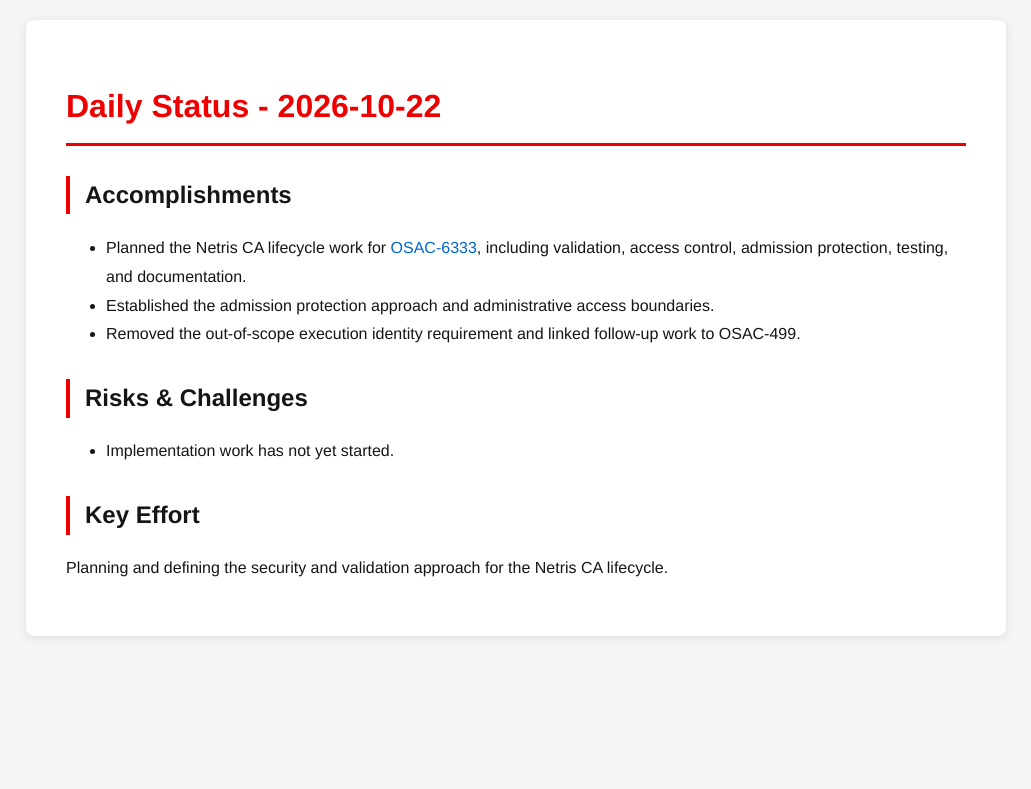
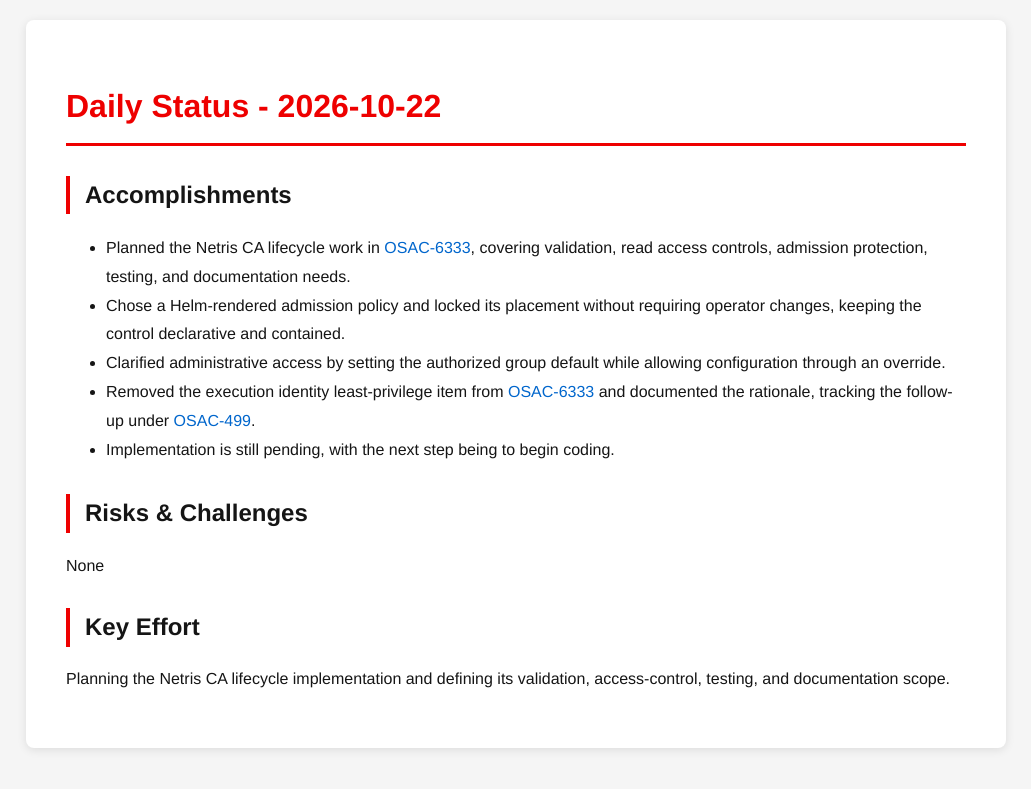
Before and after one commit to tzvatot/daily-status, a Jekyll site: the page built from 2026-10-22.md, in a window 1280 px wide. Shown: the top 789 px of the page, without its empty margins (124-1155 px from the left). Built offline with Jekyll 4.4.1, drawn with Linux system fonts in a browser that asks for light colours.

Commit message:
Daily status update - 2026-10-22

```diff
--- a/2026-10-22.md
+++ b/2026-10-22.md
@@ -7,15 +7,14 @@ date: 2026-10-22
 # Daily Status - 2026-10-22
 
 ## Accomplishments
-
-- Planned the Netris CA lifecycle work for [OSAC-6333](https://redhat.atlassian.net/browse/OSAC-6333), including validation, access control, admission protection, testing, and documentation.
-- Established the admission protection approach and administrative access boundaries.
-- Removed the out-of-scope execution identity requirement and linked follow-up work to OSAC-499.
+- Planned the Netris CA lifecycle work in [OSAC-6333](https://redhat.atlassian.net/browse/OSAC-6333), covering validation, read access controls, admission protection, testing, and documentation needs.
+- Chose a Helm-rendered admission policy and locked its placement without requiring operator changes, keeping the control declarative and contained.
+- Clarified administrative access by setting the authorized group default while allowing configuration through an override.
+- Removed the execution identity least-privilege item from [OSAC-6333](https://redhat.atlassian.net/browse/OSAC-6333) and documented the rationale, tracking the follow-up under [OSAC-499](https://redhat.atlassian.net/browse/OSAC-499).
+- Implementation is still pending, with the next step being to begin coding.
 
 ## Risks & Challenges
-
-- Implementation work has not yet started.
+None
 
 ## Key Effort
-
-Planning and defining the security and validation approach for the Netris CA lifecycle.
+Planning the Netris CA lifecycle implementation and defining its validation, access-control, testing, and documentation scope.
```
